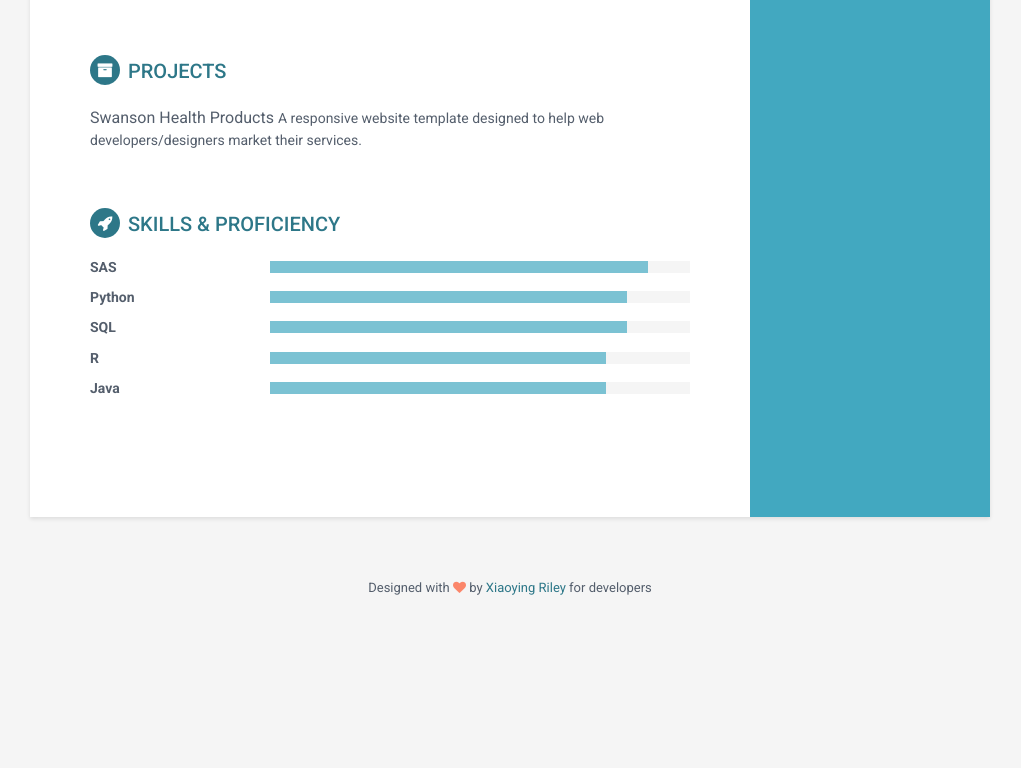
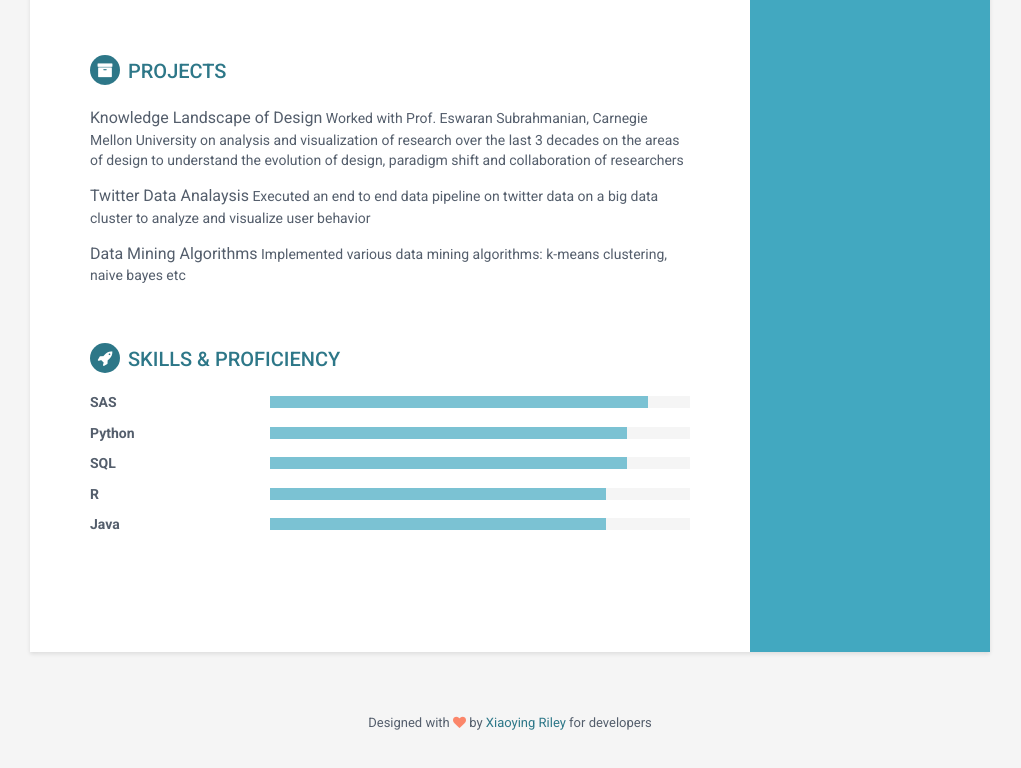
Before and after one commit to karthikvegi/karthikvegi.github.io, a plain HTML site: page index.html in a window 1280 px wide. Shown: the part 1441-2209 px from the top of the page, without its empty margins (130-1151 px from the left). Before the commit the page ends 2099 px from the top, so only its background shows below. Drawn offline with Linux system fonts and the light colour scheme.

Commit message:
version 1.0

```diff
--- a/index.html
+++ b/index.html
@@ -181,8 +181,17 @@
                 </div> -->
                 <!--//intro-->
                 <div class="item">
-                    <span class="project-title"> Swanson Health Products </span>
-                    <span class="project-tagline">A responsive website template designed to help web developers/designers market their services. </span>
+                    <span class="project-title">Knowledge Landscape of Design</span>
+                    <span class="project-tagline"> Worked with Prof. Eswaran Subrahmanian, Carnegie Mellon University on analysis and visualization of research over the last 3
+decades on the areas of design to understand the evolution of design, paradigm shift and collaboration of researchers </span>
+                </div><!--//item-->
+                <div class="item">
+                    <span class="project-title">Twitter Data Analaysis</span>
+                    <span class="project-tagline"> Executed an end to end data pipeline on twitter data on a big data cluster to analyze and visualize user behavior</span>
+                </div><!--//item-->
+                <div class="item">
+                    <span class="project-title">Data Mining Algorithms</span>
+                    <span class="project-tagline">Implemented various data mining algorithms: k-means clustering, naive bayes etc</span>
                 </div><!--//item-->
 
             </section><!--//section-->
```
